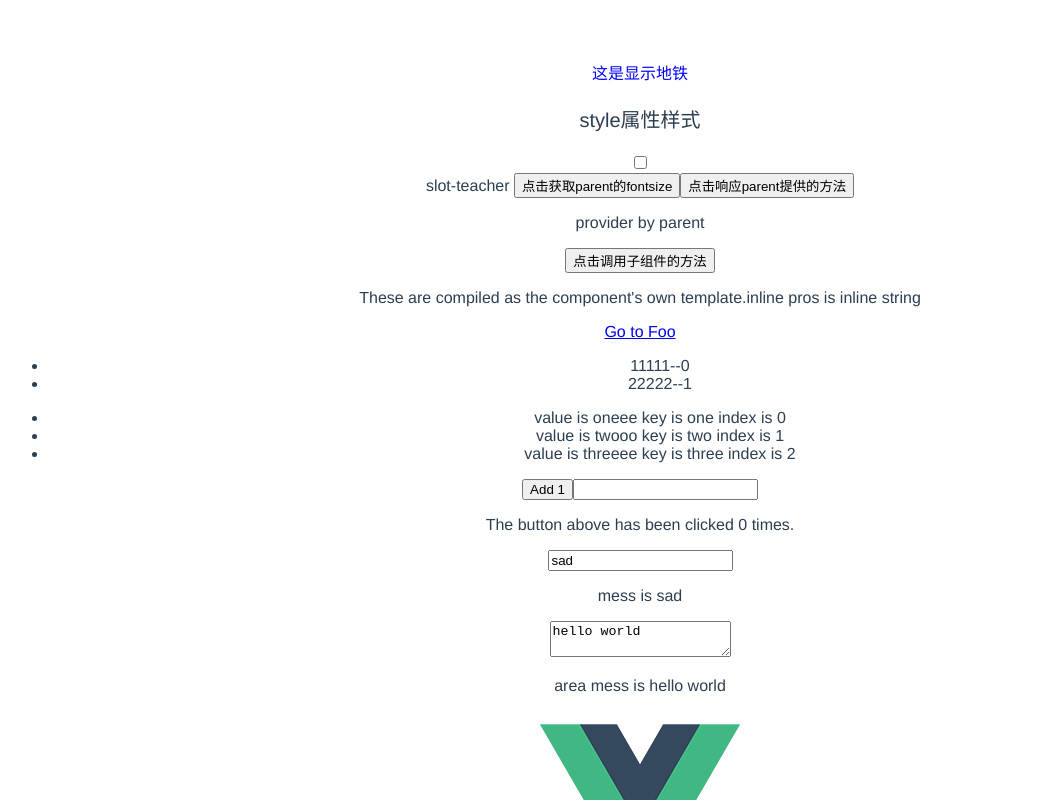
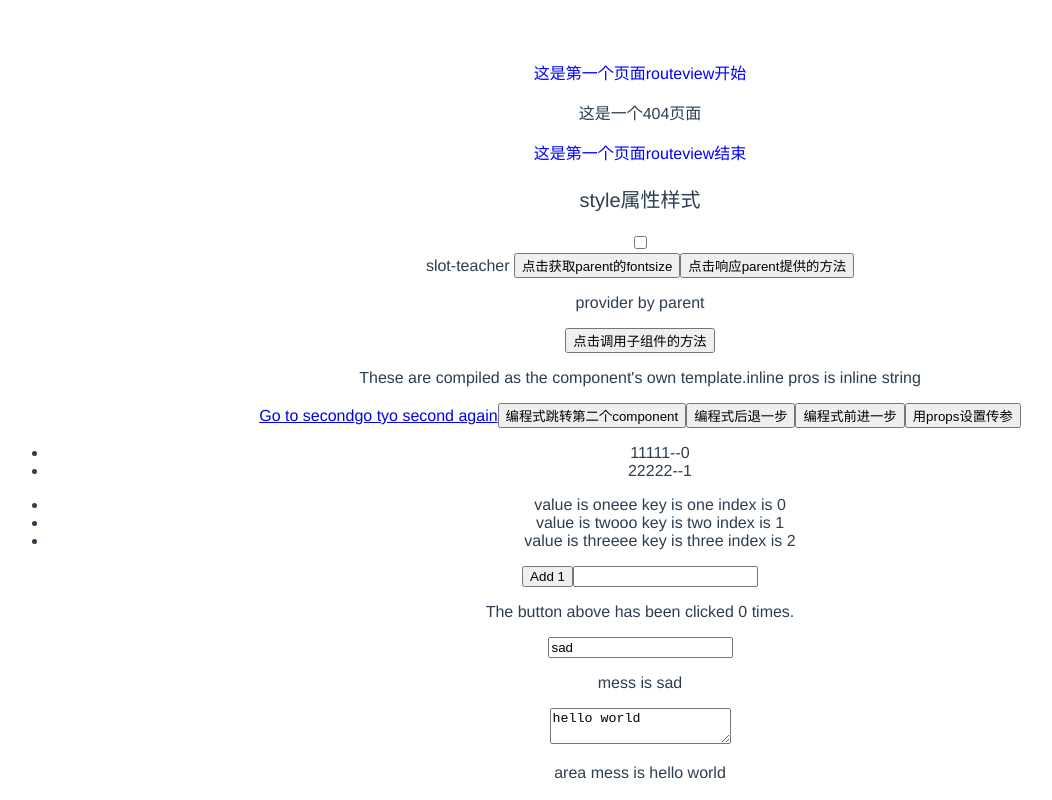
Before and after one commit to dreamlvxx/Vue-pro, a Vue app: page /#/ in a window 1280 px wide. Shown: the top 800 px of the page, without its empty margins (0-1052 px from the left). Built offline with nearby package versions, Linux system fonts and the light colour scheme.

Commit message:
add router demo

```diff
--- a/src/App.vue
+++ b/src/App.vue
@@ -1,6 +1,10 @@
 <template>
   <div id="app">
-    <p v-bind:style="styObj">这是显示地铁</p>
+    <p v-bind:style="styObj">这是第一个页面routeview开始</p>
+    <router-view></router-view>
+    <router-view name="routeview1"></router-view>
+    <router-view name="routeview2"></router-view>
+    <p v-bind:style="styObj">这是第一个页面routeview结束</p>
     <p v-bind:style="{ fontSize: postFontSize + 'px' }">style属性样式</p>
     <checkboxx v-bind:ccc="lovingVue" v-on:check-event="calboo"></checkboxx>
     <p v-if="lovingVue">会不会显示</p>
@@ -21,8 +25,12 @@
       </div>
     </inlinetemp>
 
-    <router-link to="/second">Go to Foo</router-link>
-    <router-view></router-view>
+    <router-link :to="{name: 'threep',params: {rouname: '11111'}}">Go to second</router-link>
+    <router-link :to="{name: 'second',params: {rouname: '22222'}}">go tyo second again</router-link>
+    <button v-on:click="gotoSecdonMsd">编程式跳转第二个component</button>
+    <button v-on:click="gobackPage">编程式后退一步</button>
+    <button v-on:click="goforwardPage">编程式前进一步</button>
+    <button v-on:click="gotoPropsPage">用props设置传参</button>
 
     <ul>
       <li v-for="(item,index) in items" v-bind:key="item.mess">
@@ -72,6 +80,9 @@ export default {
   watch: {
     lovingVue: function (val) {
       console.log("has change " + val)
+    },
+    $route(to,from){
+      console.log("to = " + to + "   from = " + from)
     }
   },
   data: function () {
@@ -127,6 +138,9 @@ export default {
       set: function (newvalue) {
         this.lovingVue = newvalue
       }
+    },
+    rotername :function () {
+      return this.route.params.username
     }
   },
   methods: {
@@ -145,6 +159,18 @@ export default {
     },
     providerMeth() {
       alert("向子组件提供的方法")
+    },
+    gotoSecdonMsd: function () {
+      this.$router.push({name: 'threep',params: {rouname: '777'}})
+    },
+    goforwardPage: function () {
+      this.$router.go(1)
+    },
+    gobackPage: function () {
+      this.$router.go(-1)
+    },
+    gotoPropsPage: function () {
+      this.$router.push('/proppage/ooooooo')
     }
   },
   provide: {
--- /dev/null
+++ b/src/components/Default404Page.vue
@@ -0,0 +1,26 @@
+<template>
+  <p>这是一个404页面</p>
+</template>
+
+<script>
+export default {
+  name: "Default404Page",
+  data: function () {
+    return {
+
+    }
+  },
+  computed: {
+    matchName: function () {
+      return this.$route.params.pathMatch
+    }
+  },
+  created() {
+    console.log(this.$route.params.pathMatch)
+  }
+}
+</script>
+
+<style scoped>
+
+</style>
--- /dev/null
+++ b/src/components/FourPage.vue
@@ -0,0 +1,13 @@
+<template>
+  <p>这是第4个视图</p>
+</template>
+
+<script>
+export default {
+  name: "FourPage"
+}
+</script>
+
+<style scoped>
+
+</style>
--- /dev/null
+++ b/src/components/PropsPage.vue
@@ -0,0 +1,16 @@
+<template>
+  <p>这是propspage，，接收的路由参数是{{propsnvalue}}</p>
+</template>
+
+<script>
+export default {
+  name: "PropsPage",
+  props: {
+    propsnvalue: String,
+  }
+}
+</script>
+
+<style scoped>
+
+</style>
--- a/src/components/SecondPage.vue
+++ b/src/components/SecondPage.vue
@@ -1,10 +1,13 @@
 <template>
   <div>
-    <p v-bind:style="styOnbj">这是第二个页面的内容</p>
+    <p v-bind:style="styOnbj">第二个页面的开始</p>
+    <router-view></router-view>
+    <p>第二个页面结束</p>
   </div>
 </template>
 
 <script>
+
 export default {
   name: "SecondPage",
   data: function () {
@@ -14,7 +17,22 @@ export default {
       }
     }
   },
+  created() {
+    console.log(this.routername)
+  },
+  computed: {
+    routername : function () {
+      return this.$route.params.rouname
+    },
+
+  },
+  watch: {
+    $route(to,from){
+      console.log("in second===    to = " + to + "   from = " + from)
+    }
+  }
 }
+
 </script>
 
 <style scoped>
--- /dev/null
+++ b/src/components/ThreeDefaultPage.vue
@@ -0,0 +1,13 @@
+<template>
+  <p>这是第三个页面default内容</p>
+</template>
+
+<script>
+export default {
+  name: "ThreeDefaultPage"
+}
+</script>
+
+<style scoped>
+
+</style>
--- /dev/null
+++ b/src/components/ThreePage.vue
@@ -0,0 +1,13 @@
+<template>
+  <p>这是第三个页面</p>
+</template>
+
+<script>
+export default {
+  name: "ThreePage"
+}
+</script>
+
+<style scoped>
+
+</style>
--- a/src/main.js
+++ b/src/main.js
@@ -3,16 +3,59 @@ import App from './App.vue'
 import VueRouter from 'vue-router'
 
 import second from "@/components/SecondPage";
+import default404 from "@/components/Default404Page"
+import threepage from '@/components/ThreePage'
+import threedefault from '@/components/ThreeDefaultPage'
+import forpage from '@/components/FourPage'
+import propspage from '@/components/PropsPage'
 
 Vue.config.productionTip = false
 Vue.use(VueRouter)
 
 const routes = [
-  { path: '/second', component: second },
+  { path: '/second/:rouname',
+    components: {
+        default: second,
+        routeview1: threepage,
+        routeview2: forpage
+    },
+    name: 'second',
+    //可以设置别名
+    alias: '/second-alias',
+    //匹配到之后，继续进行深层次的匹配，进而渲染在second的router-view里面
+    children: [
+      {
+        path:'threep',
+        component: threepage,
+        name: 'threep'
+      },
+      {
+        //设置children没有匹配的default页面
+        path: '',
+        component: threedefault,
+      }
+    ],
+  },
+    //重定向路由
+  {
+    path: '/redirectPath',
+    redirect: {name: 'second'}
+  },
+  {
+    path: '/proppage/:propsnvalue',
+    component: propspage,
+    props: true
+  },
+  // 会匹配以 `/user-` 开头的任意路径
+  // 当使用一个通配符时，$route.params 内会自动添加一个名为 pathMatch 参数。它包含了 URL 通过通配符被匹配的部分：
+  {path: '/user-*'},
+  // 会匹配所有路径
+  {path: '*',
+    component: default404,
+    name: 'allpage'
+  }
 ]
 
-// 3. 创建 router 实例，然后传 `routes` 配置
-// 你还可以传别的配置参数, 不过先这么简单着吧。
 const router = new VueRouter({
   routes // (缩写) 相当于 routes: routes
 })
```
Also changed, not shown: 1 other file (tests, documents, lock files or other folders).
